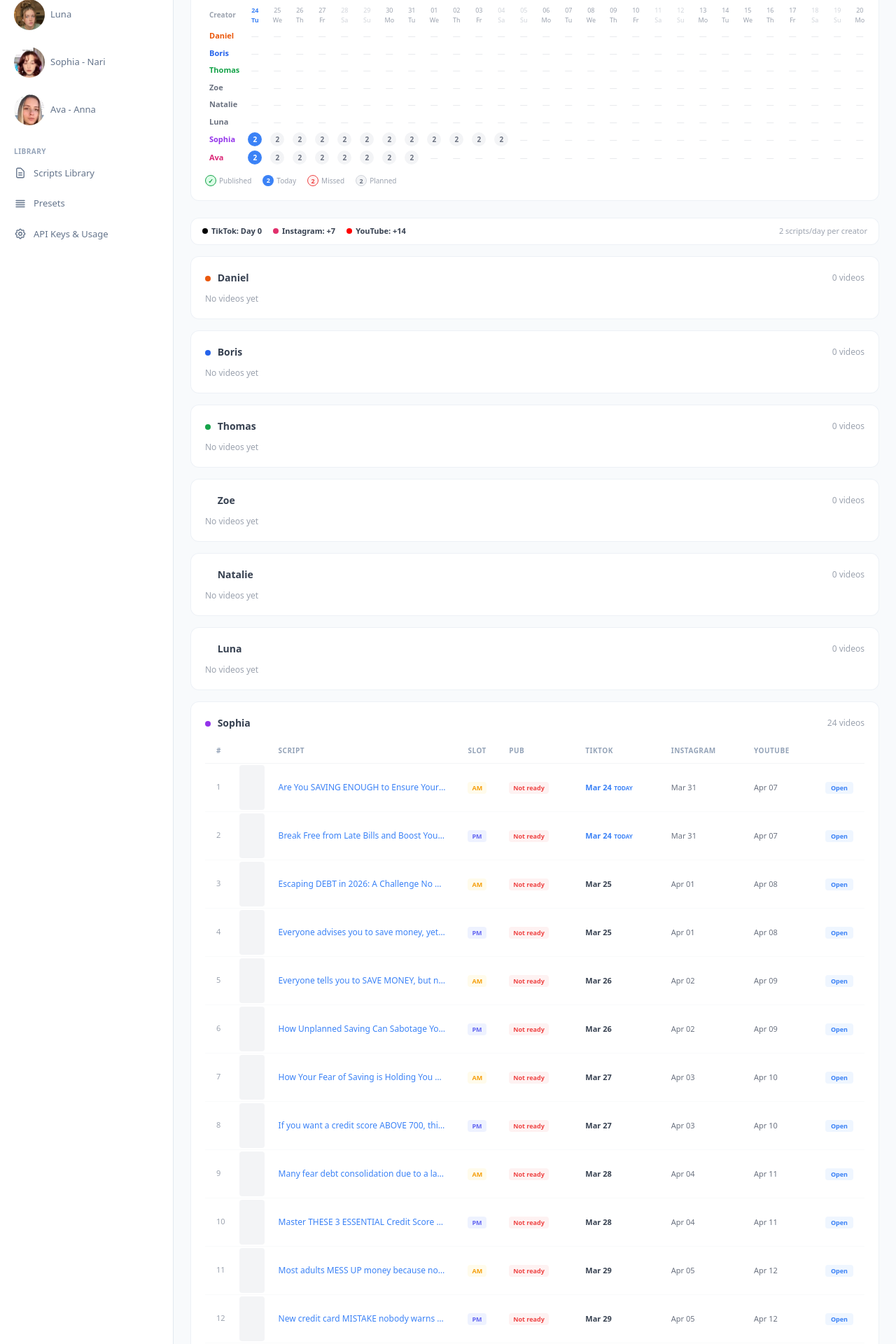
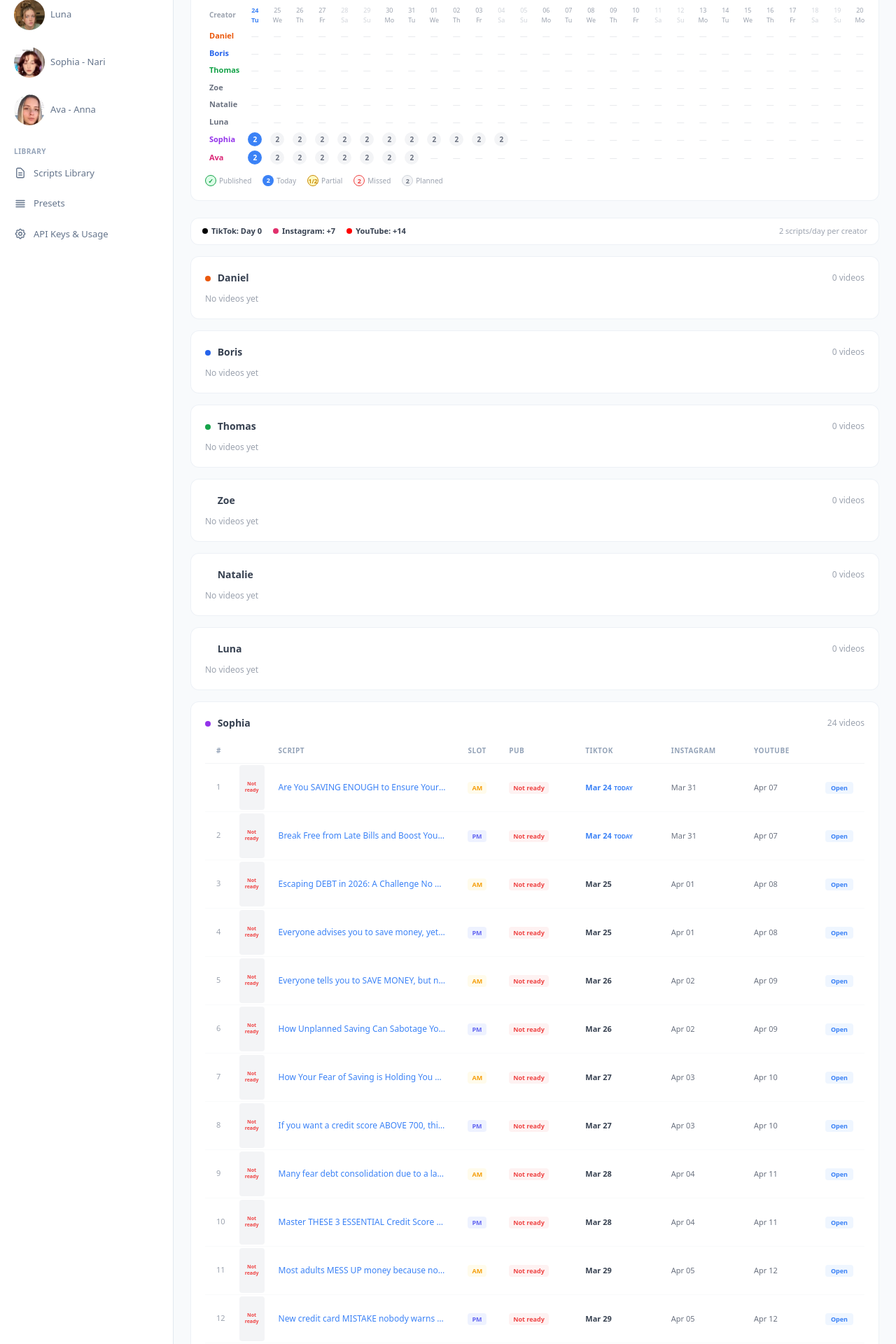
Before and after one commit to Global-Generation/viral-scripts, a FastAPI app: page /videos in a window 1280 px wide. Shown: the part 473-2393 px from the top of the page at 70% size. Run offline with FastAPI, Linux system fonts and the light colour scheme; data comes from the database, SQL or seed files in the repository; data that the repository does not hold is empty; some libraries are stand-ins or nearby versions.

Commit message:
Add Partial to legend, Not ready on empty thumbnails, use final video for preview
Co-Authored-By: Claude Opus 4.6 <noreply@anthropic.com>

```diff
--- a/templates/videos.html
+++ b/templates/videos.html
@@ -136,6 +136,9 @@
             <span style="display: inline-block; width: 16px; height: 16px; border-radius: 50%; background: #3b82f6; font-size: 9px; line-height: 16px; text-align: center; color: #fff; font-weight: 700;">2</span> Today
         </div>
         <div class="flex items-center gap-1">
+            <span style="display: inline-block; width: 16px; height: 16px; border-radius: 50%; background: #fef9c3; border: 1px solid #ca8a04; font-size: 8px; line-height: 16px; text-align: center; color: #ca8a04; font-weight: 700;">1/2</span> Partial
+        </div>
+        <div class="flex items-center gap-1">
             <span style="display: inline-block; width: 16px; height: 16px; border-radius: 50%; background: #fef2f2; border: 1px solid #ef4444; font-size: 9px; line-height: 16px; text-align: center; color: #ef4444; font-weight: 700;">2</span> Missed
         </div>
         <div class="flex items-center gap-1">
@@ -203,10 +206,10 @@
                     <tr class="border-b border-gray-50 hover:bg-gray-50/50">
                         <td class="td" style="color: #9ca3af; font-size: 11px;">{{ loop.index }}</td>
                         <td class="td" style="padding: 2px 4px;">
-                            {% if entry.has_raw_video %}
-                            <img src="/api/scripts/{{ entry.script_id }}/thumbnail" alt="" style="width: 36px; height: 64px; object-fit: cover; border-radius: 4px; display: block;" loading="lazy" onerror="this.style.display='none'">
+                            {% if entry.has_final %}
+                            <img src="/api/scripts/{{ entry.script_id }}/thumbnail" alt="" style="width: 36px; height: 64px; object-fit: cover; border-radius: 4px; display: block;" loading="lazy" onerror="this.parentElement.innerHTML='<span style=\'display:flex;align-items:center;justify-content:center;width:36px;height:64px;background:#f3f4f6;border-radius:4px;font-size:7px;color:#ef4444;font-weight:600;text-align:center;line-height:1.2;\'>Not<br>ready</span>'">
                             {% else %}
-                            <span style="display: block; width: 36px; height: 64px; background: #f3f4f6; border-radius: 4px;"></span>
+                            <span style="display: flex; align-items: center; justify-content: center; width: 36px; height: 64px; background: #f3f4f6; border-radius: 4px; font-size: 7px; color: #ef4444; font-weight: 600; text-align: center; line-height: 1.2;">Not<br>ready</span>
                             {% endif %}
                         </td>
                         <td class="td" style="max-width: 220px;">
```
